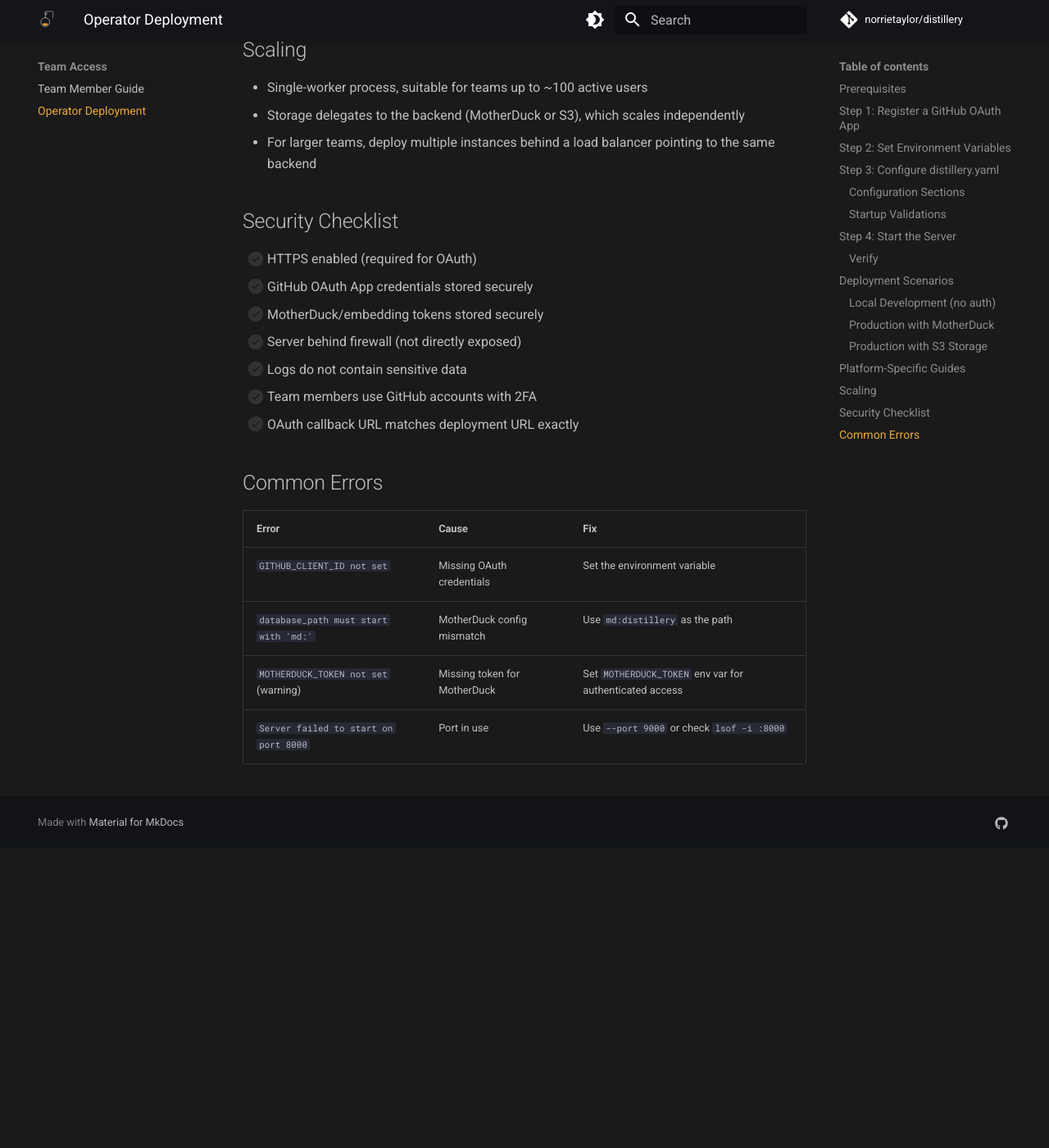
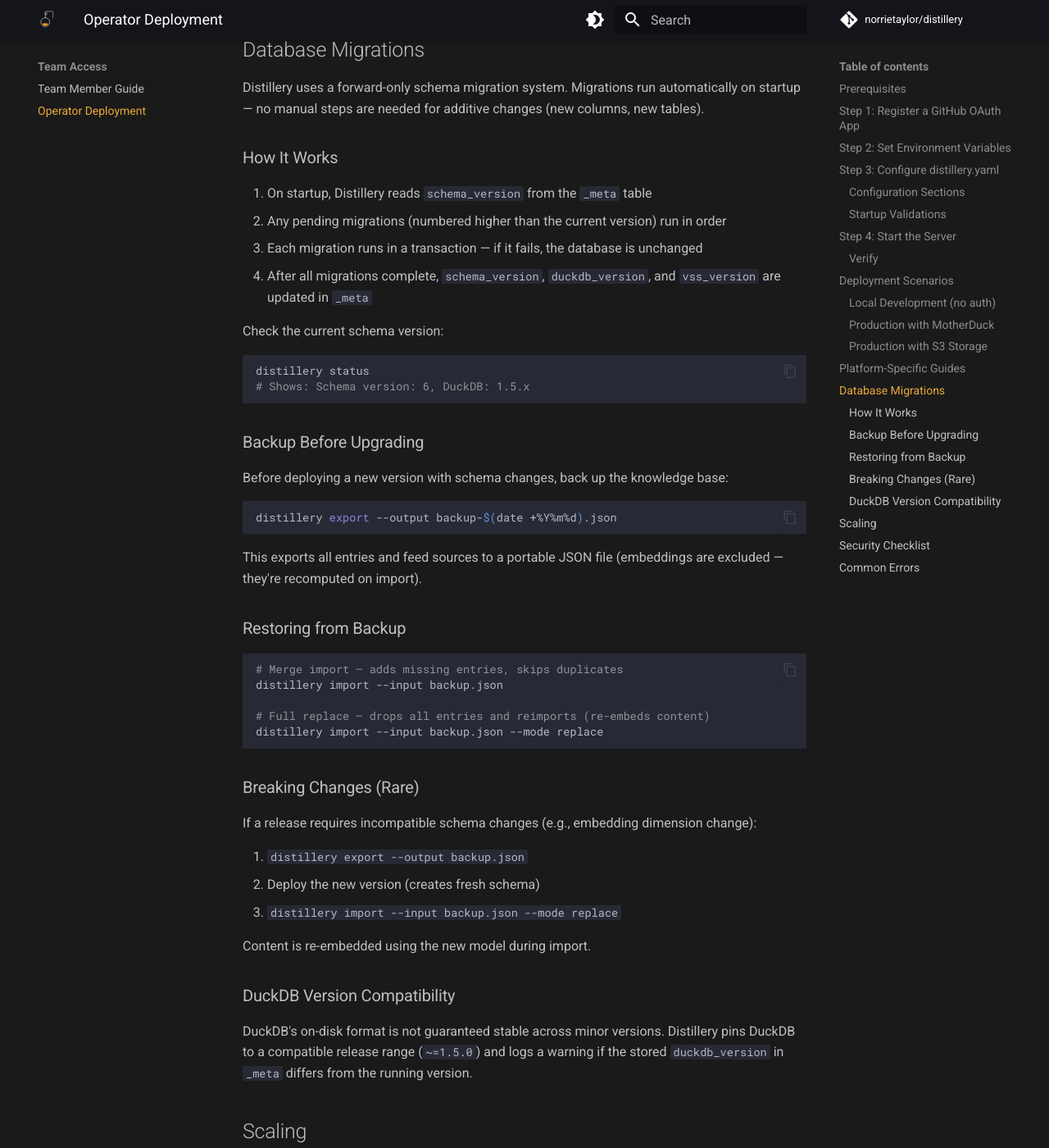
Before and after one commit to norrietaylor/distillery, an MkDocs documentation site: the page built from docs/team/deployment.md, in a window 1280 px wide and 1400 px high, scrolled down 4214 px. Shown: the whole window at 82% size. Built offline with MkDocs 1.6.1 and Material for MkDocs 9.7.7, drawn with Linux system fonts in a browser that asks for light colours; comment, search, counter and statistics services are not loaded; before the commit the page ends 5249 px from its top, so only the background shows below that.

Commit message:
docs(deploy): add generic database migrations section to operator guide
Covers automatic startup migrations, backup/restore with distillery
export/import, breaking change procedure, and DuckDB version pinning.
Platform-specific guidance (volume snapshots, fly ssh) lives in
distill_ops.

Co-Authored-By: Claude Opus 4.6 (1M context) <noreply@anthropic.com>

````diff
--- a/docs/team/deployment.md
+++ b/docs/team/deployment.md
@@ -165,6 +165,58 @@ docker build -t distillery .
 docker run -p 8000:8000 -e JINA_API_KEY=... distillery
 ```
 
+## Database Migrations
+
+Distillery uses a forward-only schema migration system. Migrations run automatically on startup — no manual steps are needed for additive changes (new columns, new tables).
+
+### How It Works
+
+1. On startup, Distillery reads `schema_version` from the `_meta` table
+2. Any pending migrations (numbered higher than the current version) run in order
+3. Each migration runs in a transaction — if it fails, the database is unchanged
+4. After all migrations complete, `schema_version`, `duckdb_version`, and `vss_version` are updated in `_meta`
+
+Check the current schema version:
+
+```bash
+distillery status
+# Shows: Schema version: 6, DuckDB: 1.5.x
+```
+
+### Backup Before Upgrading
+
+Before deploying a new version with schema changes, back up the knowledge base:
+
+```bash
+distillery export --output backup-$(date +%Y%m%d).json
+```
+
+This exports all entries and feed sources to a portable JSON file (embeddings are excluded — they're recomputed on import).
+
+### Restoring from Backup
+
+```bash
+# Merge import — adds missing entries, skips duplicates
+distillery import --input backup.json
+
+# Full replace — drops all entries and reimports (re-embeds content)
+distillery import --input backup.json --mode replace
+```
+
+### Breaking Changes (Rare)
+
+If a release requires incompatible schema changes (e.g., embedding dimension change):
+
+1. `distillery export --output backup.json`
+2. Deploy the new version (creates fresh schema)
+3. `distillery import --input backup.json --mode replace`
+
+Content is re-embedded using the new model during import.
+
+### DuckDB Version Compatibility
+
+DuckDB's on-disk format is not guaranteed stable across minor versions. Distillery pins DuckDB to a compatible release range (`~=1.5.0`) and logs a warning if the stored `duckdb_version` in `_meta` differs from the running version.
+
 ## Scaling
 
 - Single-worker process, suitable for teams up to ~100 active users
````
